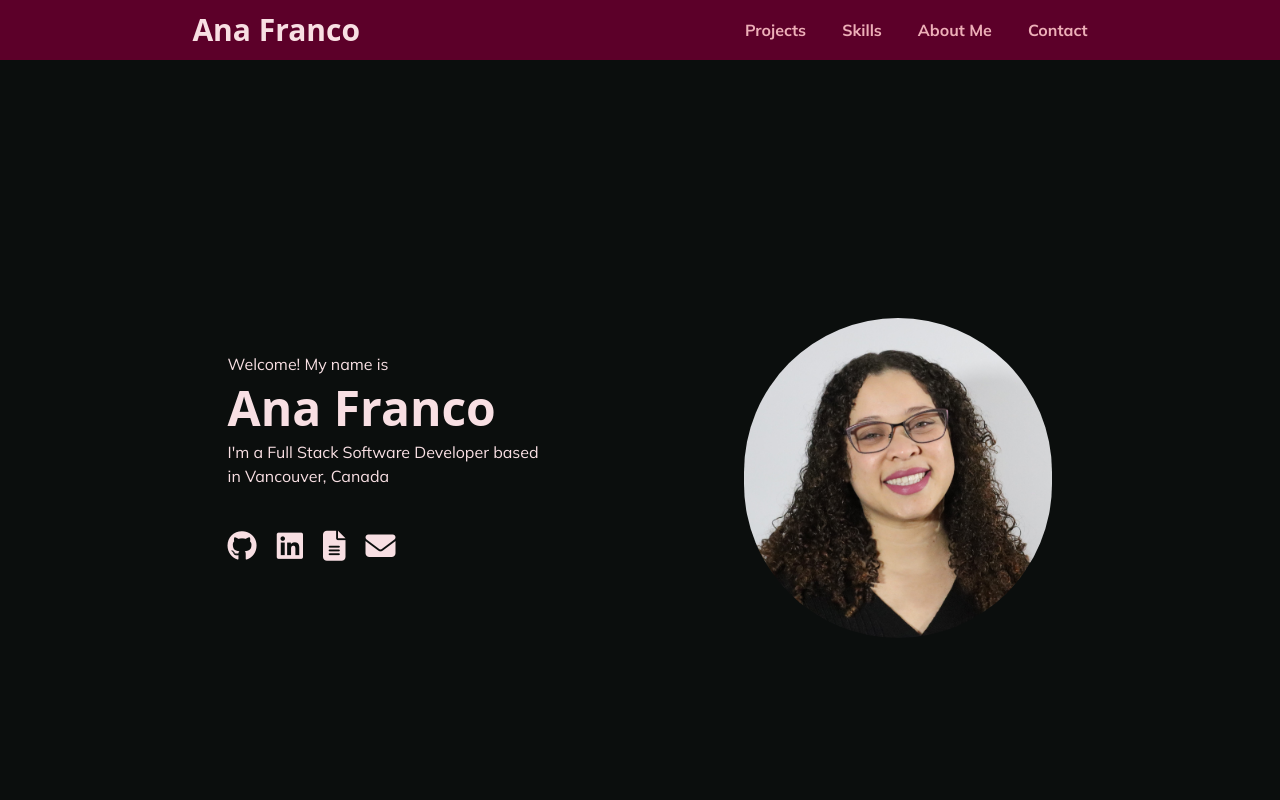
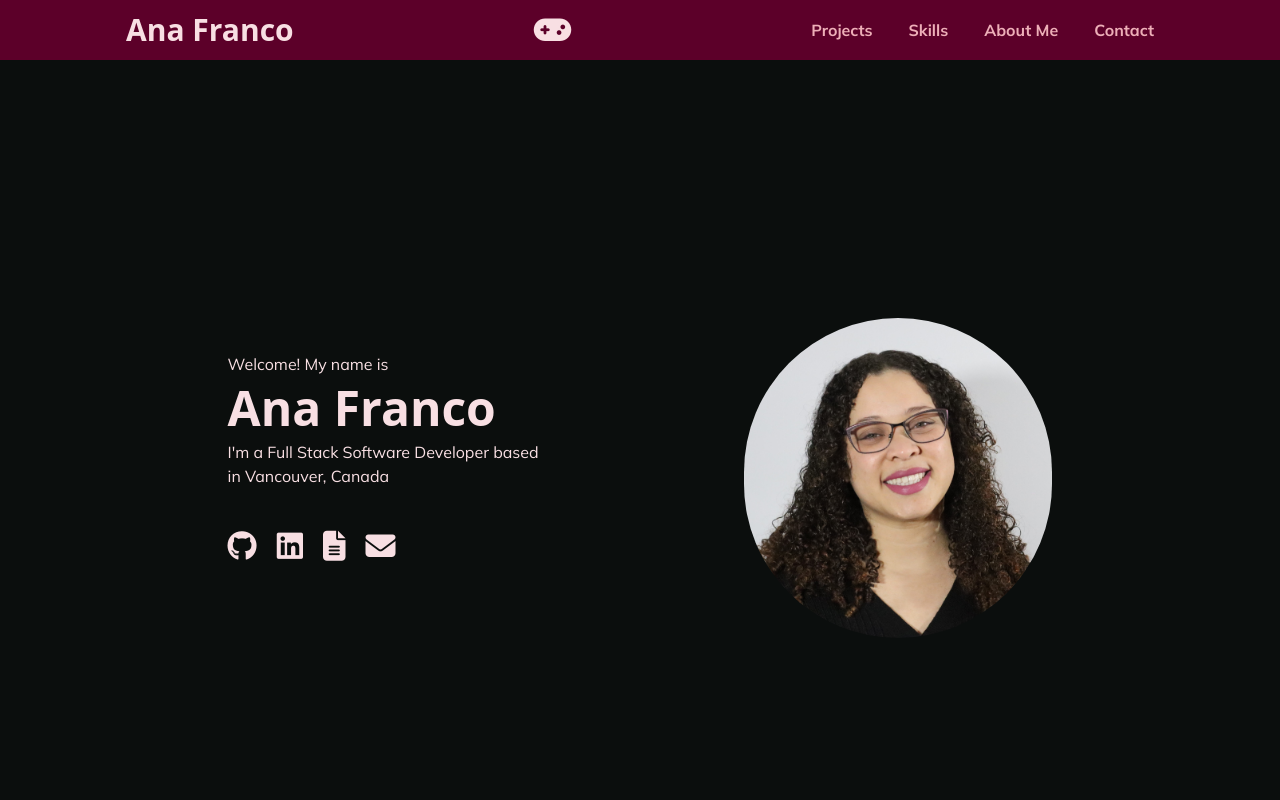
Before and after one commit to anamspe/ana-portfolio, a React (Vite) app: page / in a window 1280 px wide. Shown: the top 800 px of the page. Built offline with nearby package versions, Linux system fonts and the light colour scheme; a web font is replaced by a local one.

Commit message:
Add game portfolio link to Nav Bar

```diff
--- a/src/components/NavBar.jsx
+++ b/src/components/NavBar.jsx
@@ -8,6 +8,12 @@ const NavBar = () => {
           Ana Franco
         </a>
       </nav>
+      <a
+            href="https://ana-game-portfolio.vercel.app/"
+            target="_blank"
+          >
+            <i className="fa-solid fa-gamepad text-3xl mt-3 hover:text-cherry-400 active:text-cherry-200 hover:ease-in-out transition-all duration-500"></i>
+          </a>
       <nav className="flex gap-3 text-cherry content-center self-center font-bold" aria-label="main">
         <a href="#projects" className="hover:bg-cadet-800 hover:text-tyrian hover:ease-in-out transition-all duration-500 px-3 py-2 rounded-full">Projects</a>
         <a href="#skills" className="hover:bg-cadet-800 hover:text-tyrian hover:ease-in-out transition-all duration-500 px-3 py-2 rounded-full">Skills</a>
```
